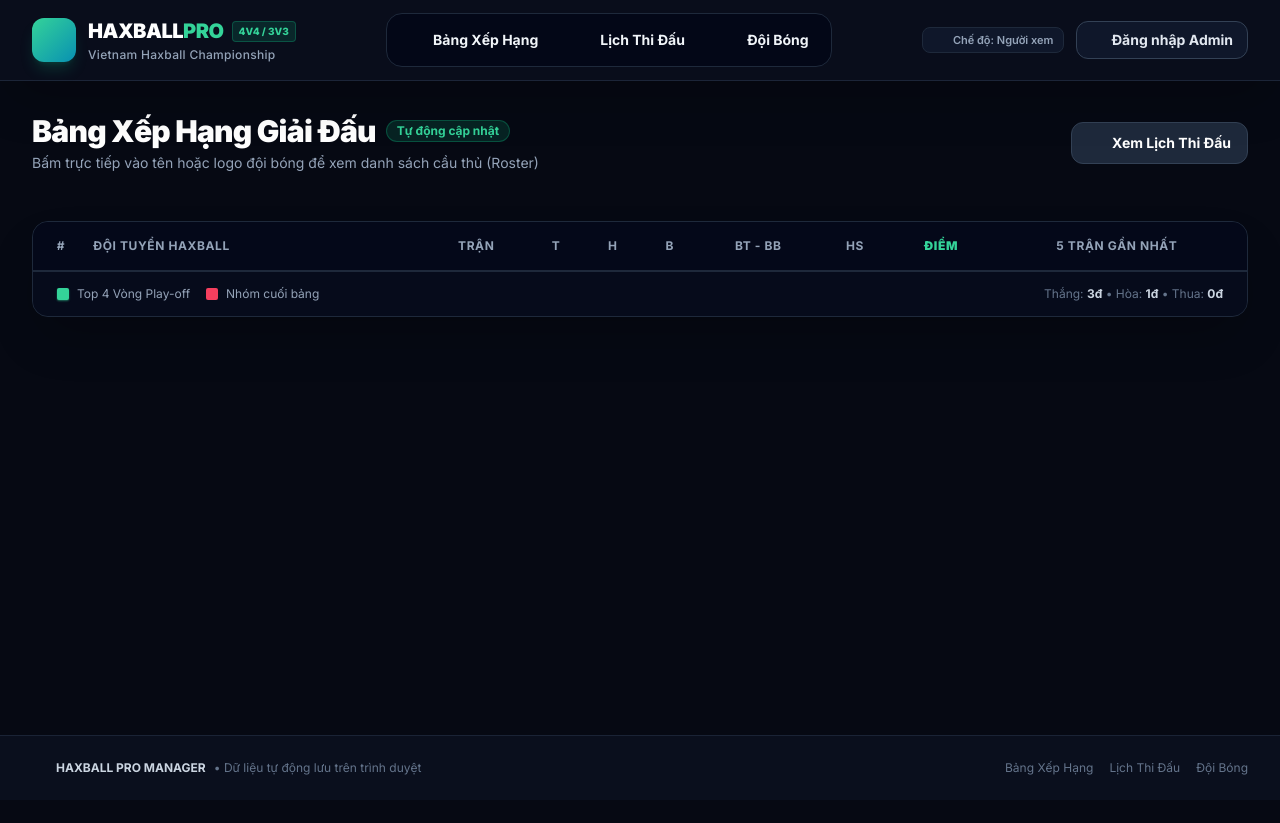
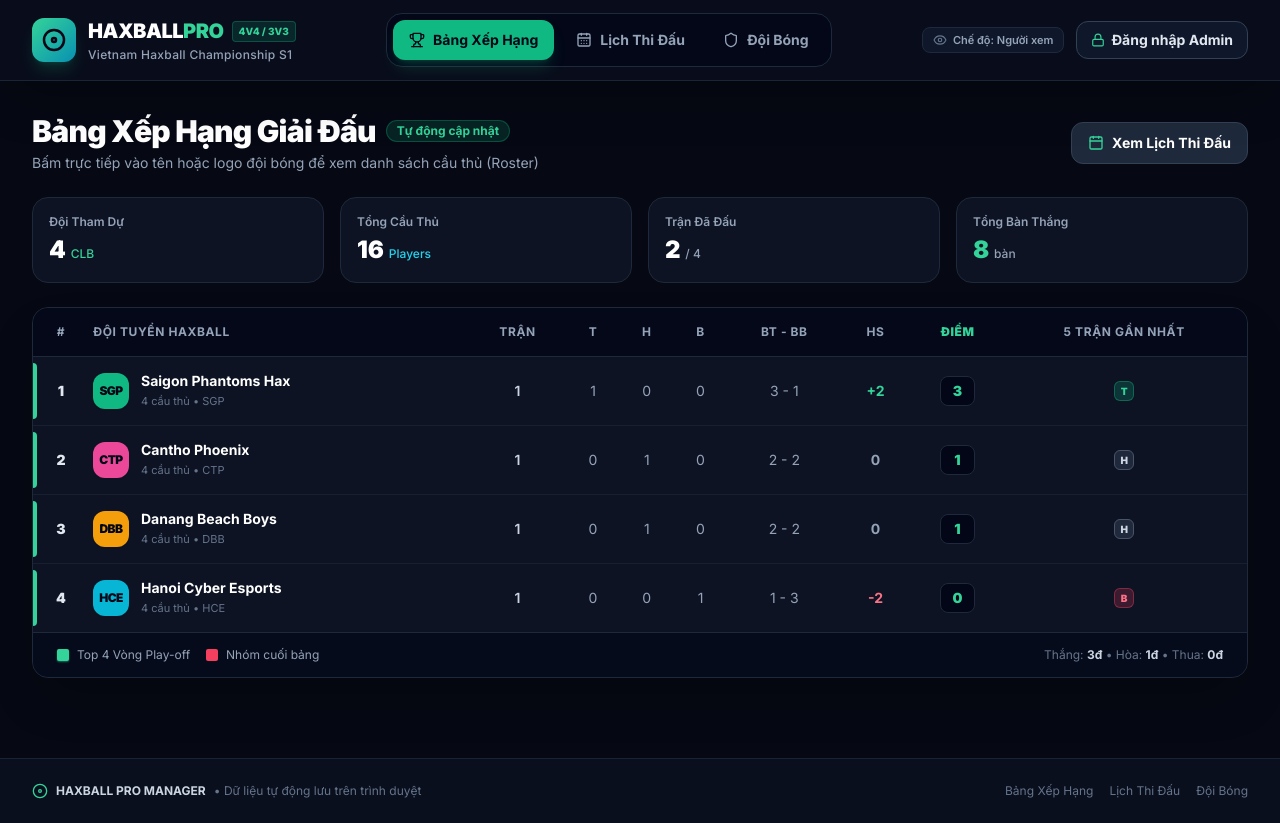
Before and after one commit to player-check-hax/web3, a plain HTML site: page index.html in a window 1280 px wide. Before the commit the page ends 800 px from the top, so only its background shows below. Drawn offline with nearby package versions, Linux system fonts and the light colour scheme.

Commit message:
Update index.html

```diff
--- a/index.html
+++ b/index.html
@@ -710,6 +710,73 @@
 
             // Dữ liệu mẫu mặc định cho giải đấu Haxball
             const DEFAULT_DATA = {
+                leagueName: "Vietnam Haxball Championship S1",
+                teams: [
+                    {
+                        id: "team_1",
+                        name: "Saigon Phantoms Hax",
+                        tag: "SGP",
+                        color: "#10b981",
+                        region: "Hồ Chí Minh",
+                        logo: "",
+                        players: [
+                            { name: "SGP.TuấnAnh", position: "ST", number: "10", isCaptain: true },
+                            { name: "SGP.HoàngBao", position: "MID", number: "8", isCaptain: false },
+                            { name: "SGP.MinhTri", position: "DEF", number: "5", isCaptain: false },
+                            { name: "SGP.ThanhDat", position: "GK", number: "1", isCaptain: false }
+                        ]
+                    },
+                    {
+                        id: "team_2",
+                        name: "Hanoi Cyber Esports",
+                        tag: "HCE",
+                        color: "#06b6d4",
+                        region: "Hà Nội",
+                        logo: "",
+                        players: [
+                            { name: "HCE.DucMinh", position: "ST", number: "9", isCaptain: true },
+                            { name: "HCE.QuangHuy", position: "MID", number: "7", isCaptain: false },
+                            { name: "HCE.VanCuong", position: "DEF", number: "3", isCaptain: false },
+                            { name: "HCE.TuanKiet", position: "GK", number: "1", isCaptain: false }
+                        ]
+                    },
+                    {
+                        id: "team_3",
+                        name: "Danang Beach Boys",
+                        tag: "DBB",
+                        color: "#f59e0b",
+                        region: "Đà Nẵng",
+                        logo: "",
+                        players: [
+                            { name: "DBB.ThanhSon", position: "ST", number: "11", isCaptain: true },
+                            { name: "DBB.GiaHuy", position: "MID", number: "14", isCaptain: false },
+                            { name: "DBB.VanThang", position: "DEF", number: "4", isCaptain: false },
+                            { name: "DBB.HoangNam", position: "GK", number: "1", isCaptain: false }
+                        ]
+                    },
+                    {
+                        id: "team_4",
+                        name: "Cantho Phoenix",
+                        tag: "CTP",
+                        color: "#ec4899",
+                        region: "Cần Thơ",
+                        logo: "",
+                        players: [
+                            { name: "CTP.ChiKhang", position: "ST", number: "77", isCaptain: true },
+                            { name: "CTP.ThienPhu", position: "MID", number: "88", isCaptain: false },
+                            { name: "CTP.HuuPhuc", position: "DEF", number: "2", isCaptain: false },
+                            { name: "CTP.DinhVu", position: "GK", number: "1", isCaptain: false }
+                        ]
+                    }
+                ],
+                matches: [
+                    { id: "m_1", round: "Vòng 1", date: "2026-06-01", time: "20:00", homeId: "team_1", awayId: "team_2", status: "completed", homeScore: 3, awayScore: 1 },
+                    { id: "m_2", round: "Vòng 1", date: "2026-06-01", time: "21:00", homeId: "team_3", awayId: "team_4", status: "completed", homeScore: 2, awayScore: 2 },
+                    { id: "m_3", round: "Vòng 2", date: "2026-06-08", time: "20:00", homeId: "team_1", awayId: "team_3", status: "upcoming", homeScore: 0, awayScore: 0 },
+                    { id: "m_4", round: "Vòng 2", date: "2026-06-08", time: "21:00", homeId: "team_2", awayId: "team_4", status: "upcoming", homeScore: 0, awayScore: 0 }
+                ]
+            };
+
             // Trạng thái ứng dụng & Phân quyền
             let appState = loadData();
             let currentLogoBase64 = '';
```
